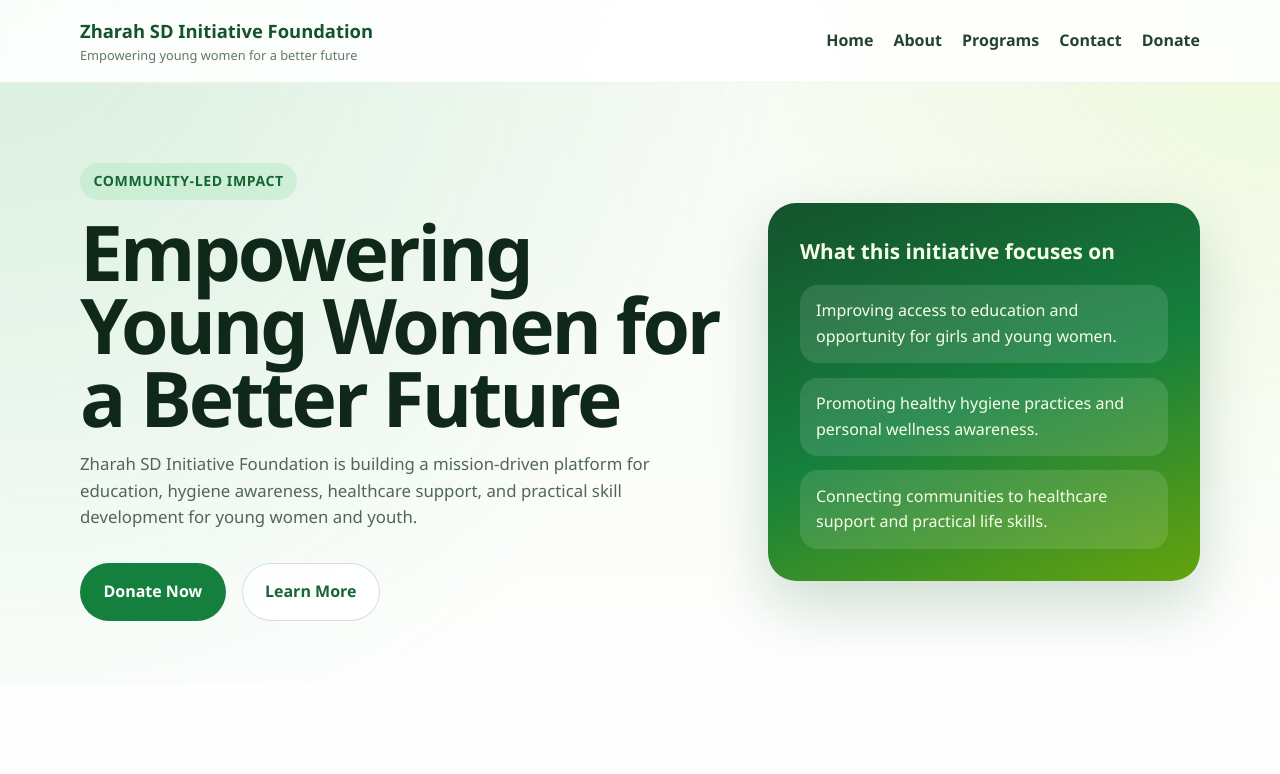
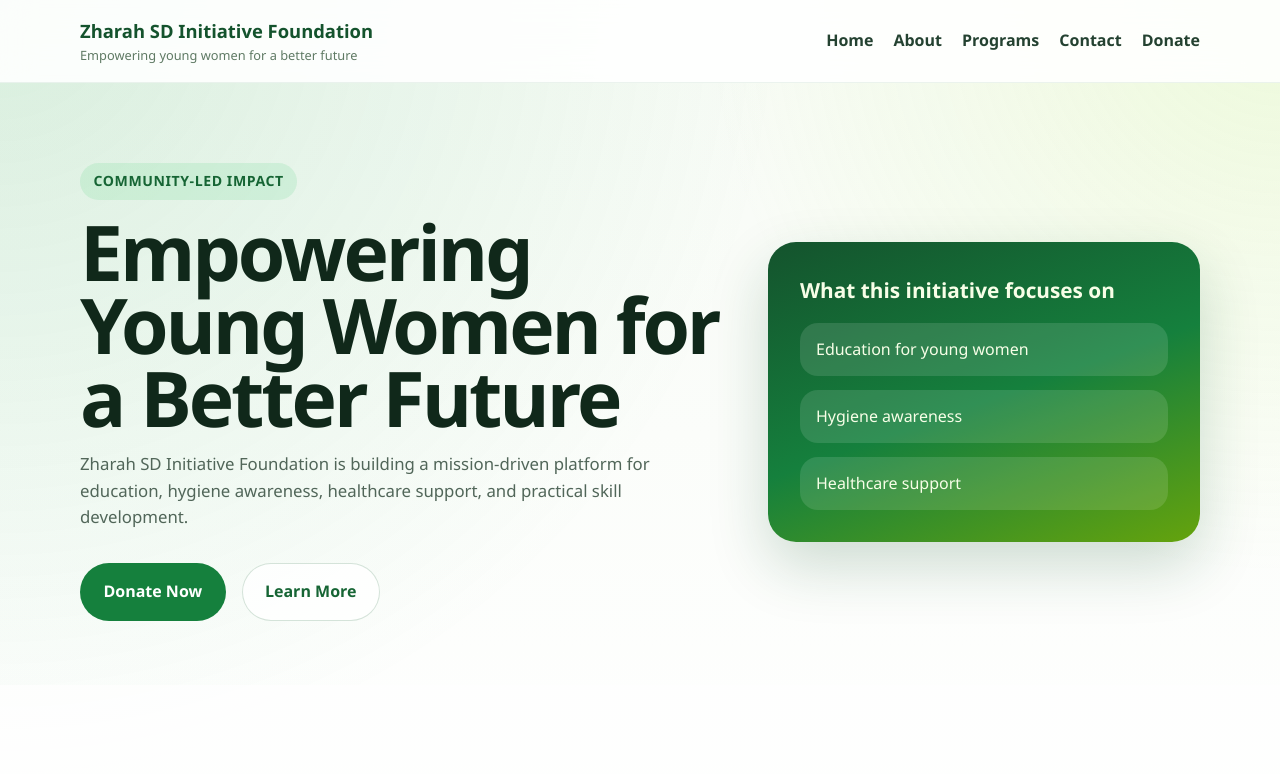
Before and after one commit to Abusadiq006/Zharah-SD-NGO, a React (Vite) app: page / in a window 1280 px wide. Shown: the top 774 px of the page. Built offline with nearby package versions, Linux system fonts and the light colour scheme.

Commit message:
making neccessary changes in Hero part

```diff
--- a/src/sections/Hero.jsx
+++ b/src/sections/Hero.jsx
@@ -1,5 +1,5 @@
-const Hero = () => {
-  return (
+const Hero = ()=>{
+  return(
     <section className="hero-section" id="home">
       <div className="container hero-grid">
         <div>
@@ -7,26 +7,21 @@ const Hero = () => {
           <h1 className="hero-title">Empowering Young Women for a Better Future</h1>
           <p className="hero-copy">
             Zharah SD Initiative Foundation is building a mission-driven platform for education,
-            hygiene awareness, healthcare support, and practical skill development for young
-            women and youth.
+            hygiene awareness, healthcare support, and practical skill development.
           </p>
 
           <div className="hero-actions">
-            <a className="button button--primary" href="#donate">
-              Donate Now
-            </a>
-            <a className="button button--secondary" href="#about">
-              Learn More
-            </a>
+            <a className="button button--primary" href="#donate">Donate Now</a>
+            <a className="button button--secondary" href="#about">Learn More</a>
           </div>
         </div>
 
-        <aside className="hero-card" aria-label="Impact priorities">
+        <aside className="hero-card">
           <h2 className="hero-card__title">What this initiative focuses on</h2>
           <ul className="hero-card__list">
-            <li>Improving access to education and opportunity for girls and young women.</li>
-            <li>Promoting healthy hygiene practices and personal wellness awareness.</li>
-            <li>Connecting communities to healthcare support and practical life skills.</li>
+            <li>Education for young women</li>
+            <li>Hygiene awareness</li>
+            <li>Healthcare support</li>
           </ul>
         </aside>
       </div>
```
